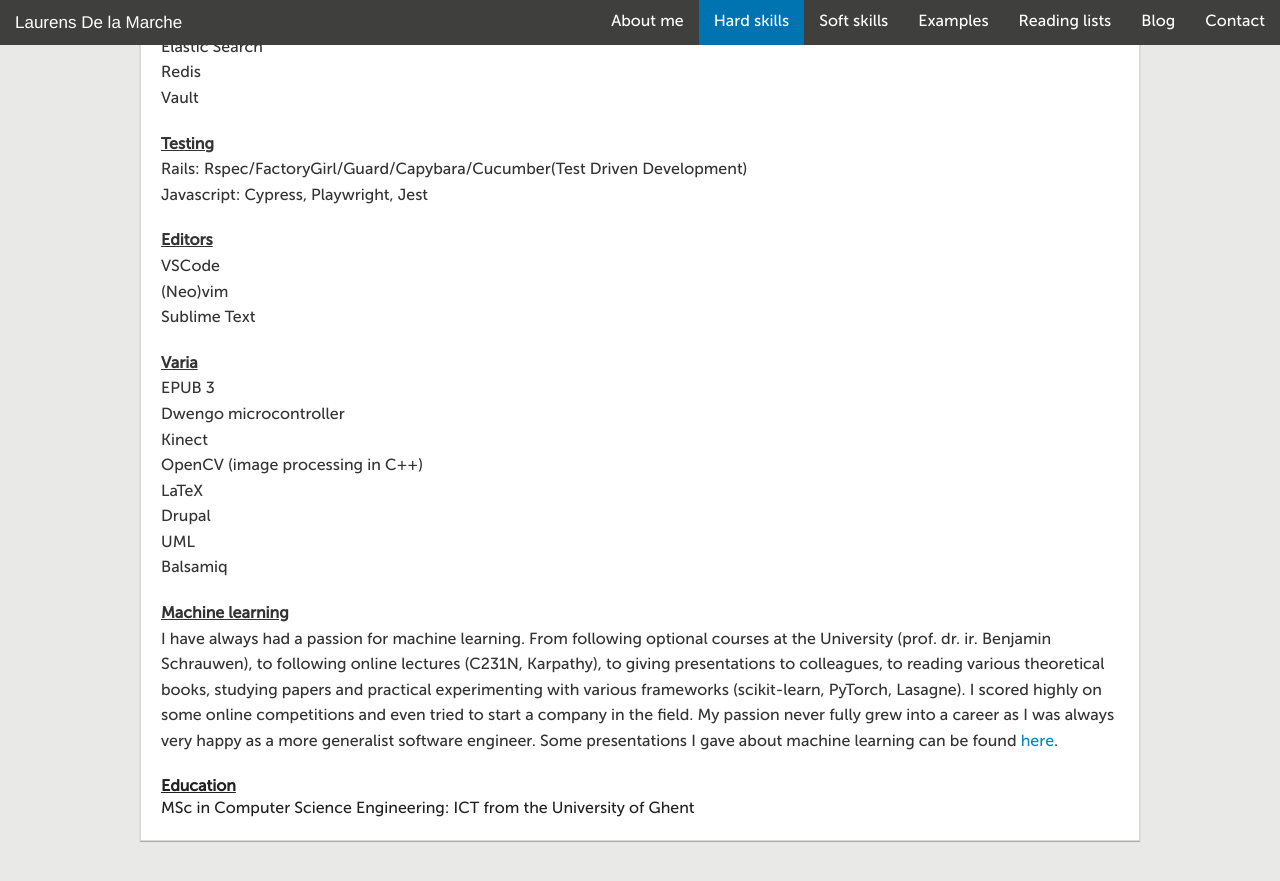
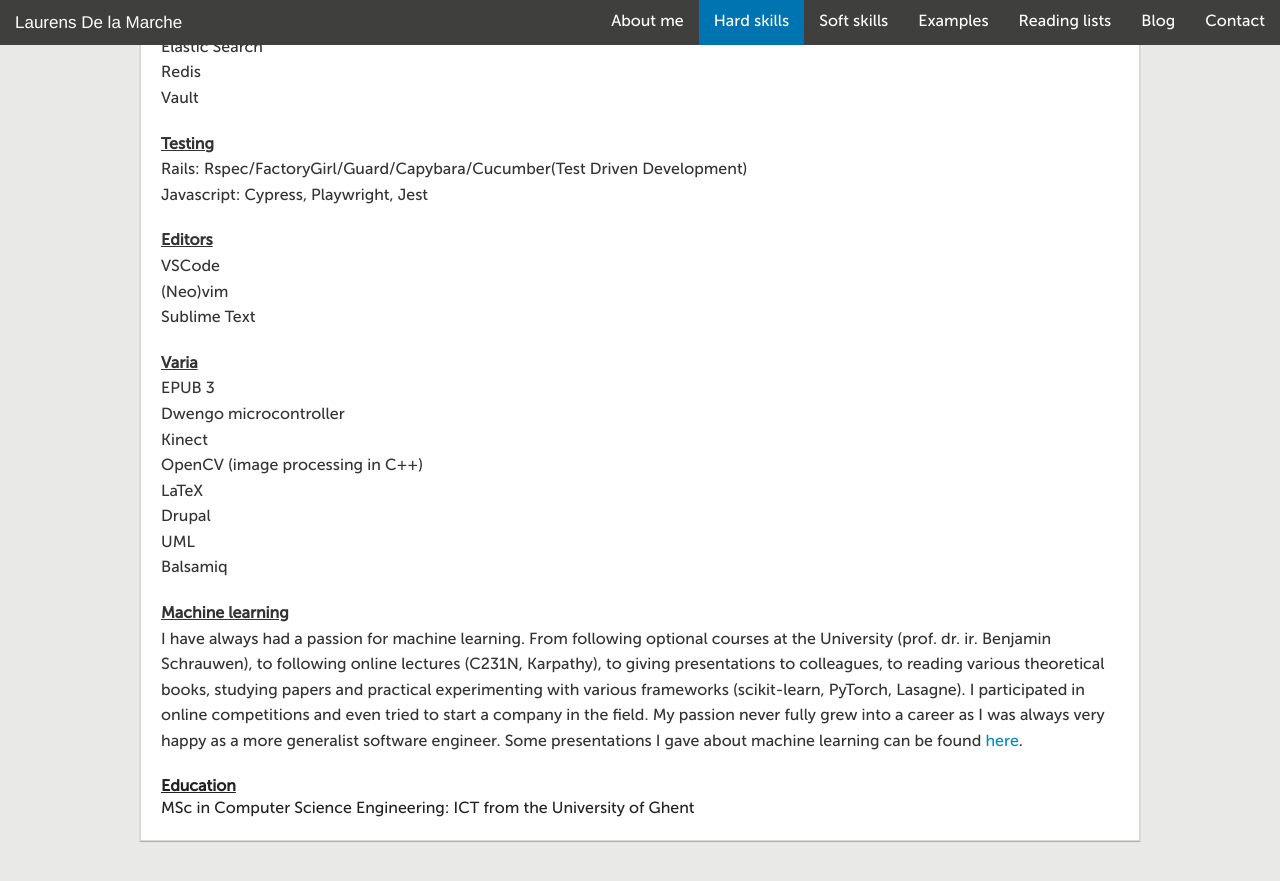
Before and after one commit to ldlamarc/laurensdelamarche, a Jekyll site: the page built from docs/skills.html, in a window 1280 px wide and 900 px high, scrolled down 1111 px. Shown: the top 881 px of the window. Built offline with Jekyll 4.4.1, drawn with Linux system fonts in a browser that asks for light colours.

Commit message:
Soften this claim a bit

```diff
--- a/docs/skills.html
+++ b/docs/skills.html
@@ -96,7 +96,7 @@ layout: default
     studying papers and practical experimenting
     with various frameworks (scikit-learn, PyTorch, Lasagne).
 
-    I scored highly on some online competitions and even tried to start a company in the field.
+    I participated in online competitions and even tried to start a company in the field.
 
     My passion never fully grew into a career as I was always very happy as a more generalist software engineer.
 
```
